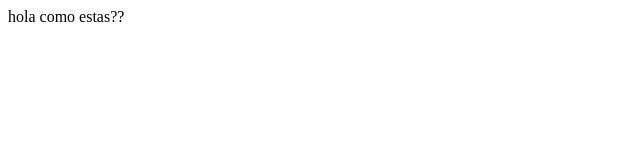
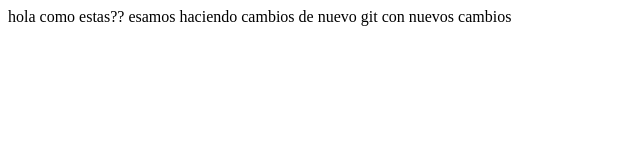
Before and after one commit to gerbena03/aprendiedogit, a plain HTML site: page index.html in a window 1280 px wide. Shown: the whole page, without its empty margins (0-640 px from the left). Drawn offline with Linux system fonts and the light colour scheme.

Commit message:
se agregaron otros titulos

```diff
--- a/index.html
+++ b/index.html
@@ -4,8 +4,11 @@
     <meta charset="UTF-8">
     <meta name="viewport" content="width=device-width, initial-scale=1.0">
     <title>aprendiendo git</title>
+    <title>estoy haciendo otros cambios en git</title>
 </head>
 <body>
     hola como estas??
+    esamos haciendo cambios de nuevo
+    git con nuevos cambios
 </body>
 </html>
```
